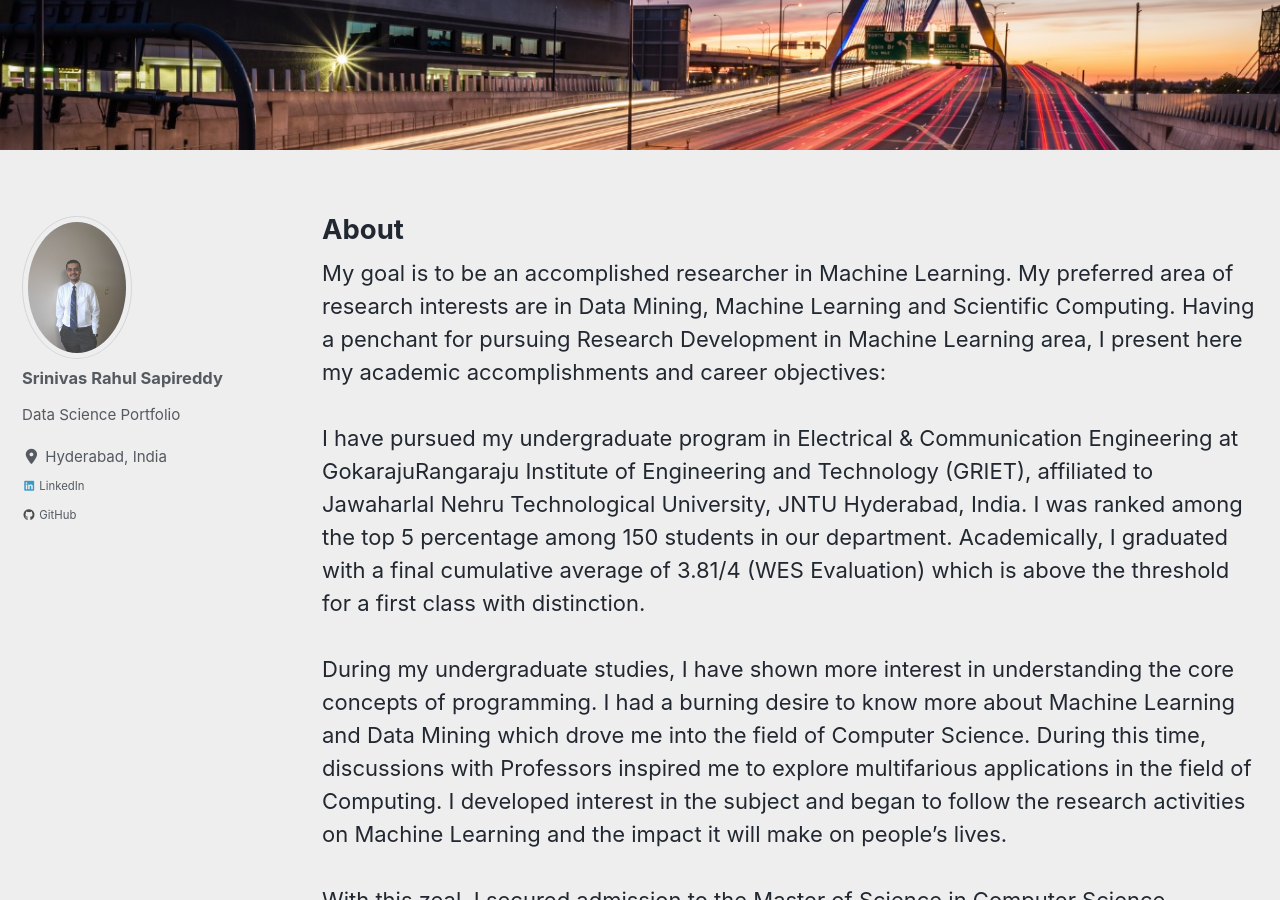
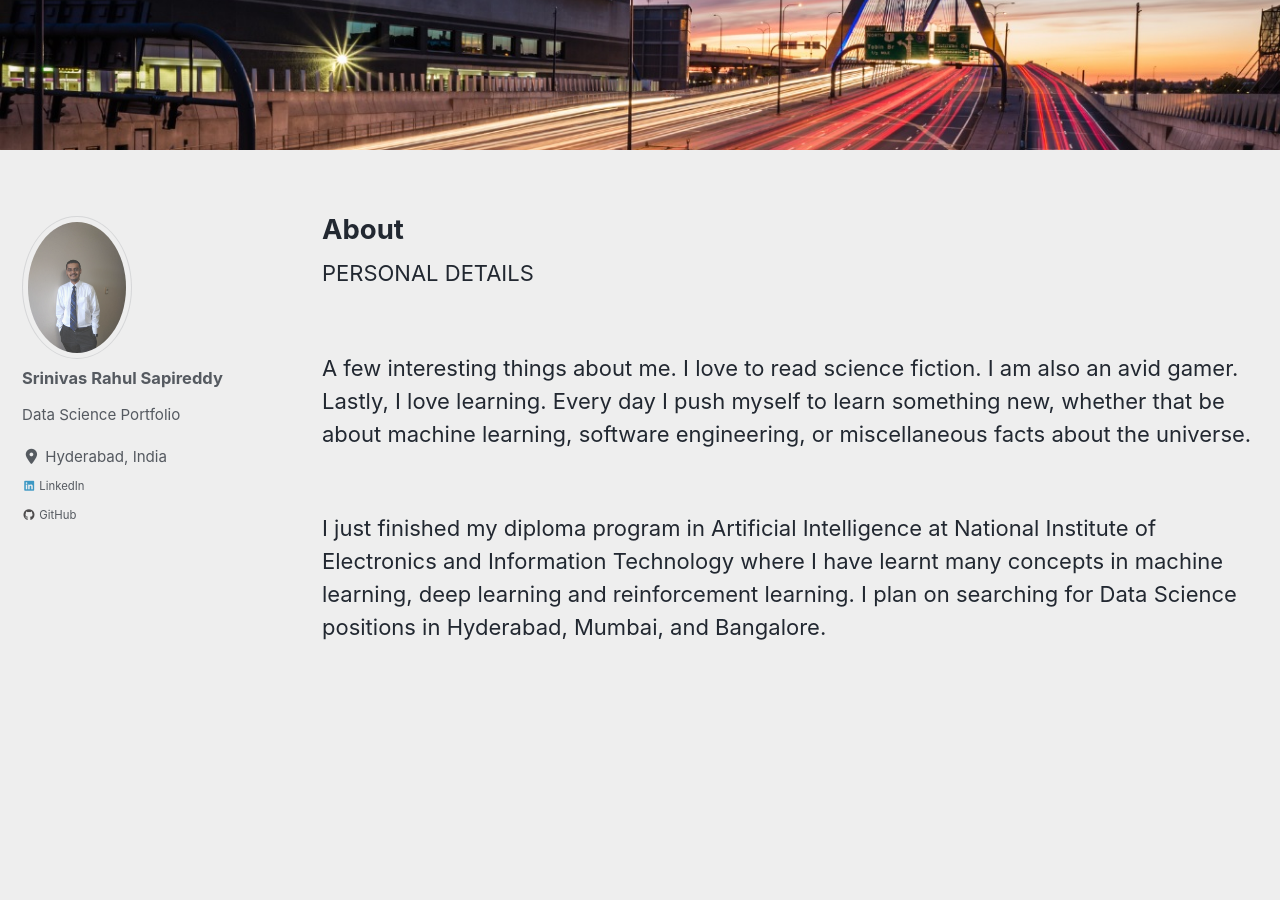
Before and after one commit to srsapireddy/srsapireddy.github.io, a Jekyll site: the page built from _pages/about.md, in a window 1280 px wide and 900 px high, scrolled down 412 px. Built offline with Jekyll 4.4.1, drawn with Linux system fonts in a browser that asks for light colours; cached includes are drawn as plain includes; nearby versions of some CDN libraries; some of the changed text lies outside the part shown.

Commit message:
new gith

```diff
--- a/_pages/about.md
+++ b/_pages/about.md
@@ -4,12 +4,10 @@ permalink: /about/
 header:
     image: "/images/zakim.jpg"
 ---
-My goal is to be an accomplished researcher in Machine Learning. My preferred area of research interests are in Data Mining, Machine Learning and Scientific Computing. Having a penchant for pursuing Research Development in Machine Learning area, I present here my academic accomplishments and career objectives:
+PERSONAL DETAILS
 <br><br>
-I have pursued my undergraduate program in Electrical & Communication Engineering at GokarajuRangaraju Institute of Engineering and Technology (GRIET), affiliated to Jawaharlal Nehru Technological University, JNTU Hyderabad, India. I was ranked among the top 5 percentage among 150 students in our department. Academically, I graduated with a final cumulative average of 3.81/4 (WES Evaluation) which is above the threshold for a first class with distinction.
+
+A few interesting things about me. I love to read science fiction. I am also an avid gamer. Lastly, I love learning. Every day I push myself to learn something new, whether that be about machine learning, software engineering, or miscellaneous facts about the universe.
 <br><br>
-During my undergraduate studies, I have shown more interest in understanding the core concepts of programming. I had a burning desire to know more about Machine Learning and Data Mining which drove me into the field of Computer Science. During this time, discussions with Professors inspired me to explore multifarious applications in the field of Computing. I developed interest in the subject and began to follow the research activities on Machine Learning and the impact it will make on people’s lives.
-<br><br>
-With this zeal, I secured admission to the Master of Science in Computer Science program at the University of Illinois Springfield. In this program, I have undertaken number of interdisciplinary courses that has helped me to build a strong foundation in programming and database design. Research involved in my course work was aimed at answering important questions related to Machine Learning and Deep Learning which made me to explore different topics like Convolutional Neural Networks, Image Processing and various Machine Learning algorithms. The programming assignments include programming languages like: Java, Python, R. CUDA C, C etc.
-<br><br>
-After graduating from University of Illinois at Springfield I have joined Advanced Diploma in Artificial Intelligence course in National Institute of Electronics and Information Technology, Calicut, India to further explore the concepts of Deep Learning, Reinforcement Learning and Natural Language Processing.
+
+I just finished my diploma program in Artificial Intelligence at National Institute of Electronics and Information Technology where I have learnt many concepts in machine learning, deep learning and reinforcement learning. I plan on searching for Data Science positions in Hyderabad, Mumbai, and Bangalore.
```
Also changed, not shown: _pages/CV.md (+2 -2 lines).
